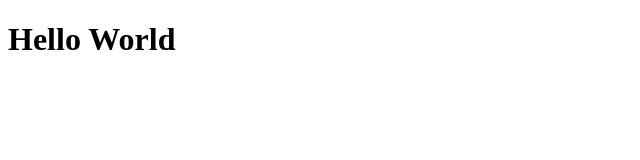
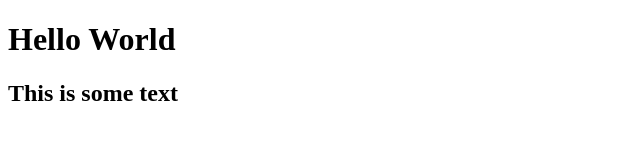
Before and after one commit to aubreyjonescreatives/html_css_js_week_19, a plain HTML site: page index.html in a window 1280 px wide. Shown: the whole page, without its empty margins (0-640 px from the left). Drawn offline with Linux system fonts and the light colour scheme.

Commit message:
added h2

```diff
--- a/index.html
+++ b/index.html
@@ -10,5 +10,7 @@
 
 <h1>Hello World</h1>
 
+<h2>This is some text</h2>
+
 </body>
 </html>
```
